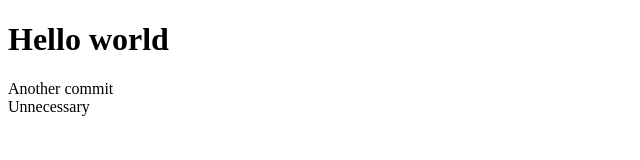
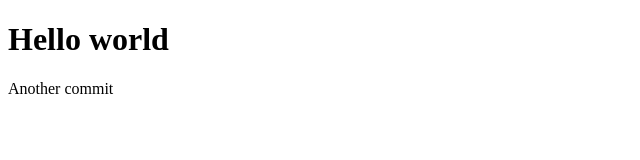
Before and after one commit to Kateina0102400/TMS-FE, a plain HTML site: page lesson-5/index.html in a window 1280 px wide. Shown: the full height of the page, 0-640 px from the left. Drawn offline with Linux system fonts and the light colour scheme.

Commit message:
Revert "unnecessary commit"
This reverts commit c7e06fa32c8f1dac5df8cf8c4cfc06799cac2bbd.

```diff
--- a/lesson-5/index.html
+++ b/lesson-5/index.html
@@ -11,7 +11,6 @@
 <body>
     <h1>Hello world</h1>
     <div>Another commit</div>
-    <div>Unnecessary</div>
 </body>
 
 </html>
```
